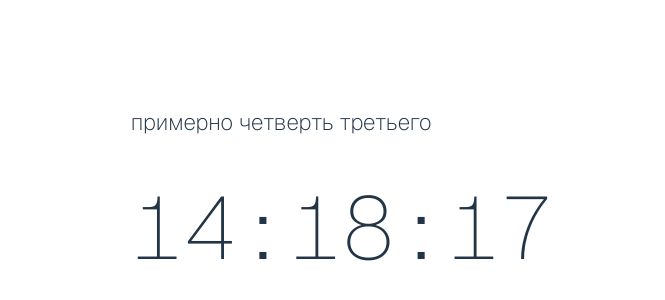
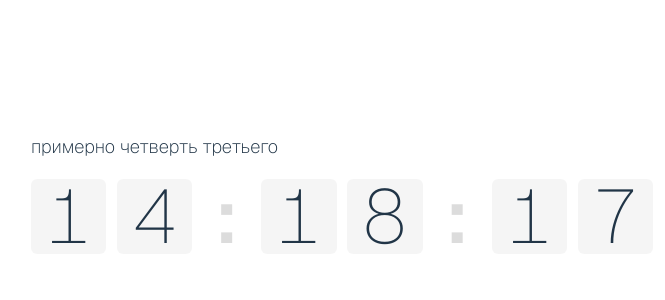
Before and after one commit to teplostanski/settime.ru, a React (Vite) app: page / in a window 1280 px wide. Shown: the part 204-504 px from the top of the page, without its empty margins (298-963 px from the left). Built offline with nearby package versions, Linux system fonts and the light colour scheme.

Commit message:
Добавляет анимацию часам

```diff
--- a/package.json
+++ b/package.json
@@ -8,7 +8,9 @@
     "preview": "vite preview"
   },
   "dependencies": {
+    "classnames": "^2.5.1",
     "geist": "^1.7.0",
+    "nanoid": "^5.1.11",
     "react": "^19.2.0",
     "react-dom": "^19.2.0"
   },
--- a/src/App.css
+++ b/src/App.css
@@ -1,28 +1,102 @@
+/* Mobile-first; clock-card = полоса карточки (ширина до min(42rem, 100%)), cqw масштабируются с вьюпортом */
 #root {
-  max-width: 1280px;
+  box-sizing: border-box;
+  /* Иначе flex-ребёнок body с min-width:auto не сужается ниже min-content часов → вылез за padding */
+  min-width: 0;
+  width: 100%;
+  max-width: 100%;
   margin: 0 auto;
-  padding: 2rem;
+  padding: max(0.75rem, env(safe-area-inset-top))
+    max(0.75rem, env(safe-area-inset-right))
+    max(0.75rem, env(safe-area-inset-bottom))
+    max(0.75rem, env(safe-area-inset-left));
   text-align: center;
 }
 
-.time {
-  font-family: 'GeistMono', monospace;
-  font-weight: 100;
-  font-size: 88px;
+@media (min-width: 480px) {
+  #root {
+    padding: max(1rem, env(safe-area-inset-top))
+      max(1rem, env(safe-area-inset-right))
+      max(1rem, env(safe-area-inset-bottom))
+      max(1rem, env(safe-area-inset-left));
+  }
+}
+
+@media (min-width: 768px) {
+  #root {
+    max-width: 1280px;
+    padding: max(1.5rem, env(safe-area-inset-top))
+      max(2rem, env(safe-area-inset-right))
+      max(2rem, env(safe-area-inset-bottom))
+      max(2rem, env(safe-area-inset-left));
+  }
 }
 
 .container {
+  box-sizing: border-box;
+  display: block;
+  min-width: 0;
+  width: min(42rem, 100%);
+  max-width: 100%;
+  margin-inline: auto;
+  padding: 0.75rem 1rem;
+  border: 1px solid rgb(255, 255, 255, 0.1);
+  border-radius: 0.75rem;
+  text-align: left;
+}
+
+@media (min-width: 480px) {
+  .container {
+    border-radius: 1rem;
+    padding: 1rem 1.25rem;
+  }
+}
+
+@media (min-width: 768px) {
+  .container {
+    padding: 1rem 1.5rem;
+  }
+}
+
+.container-inner {
+  box-sizing: border-box;
+  width: 100%;
+  max-width: 100%;
   display: flex;
-  flex-direction: column;
-  align-items: flex-start;
-  border: 1px solid rgb(255, 255, 255, 0.1);
-  border-radius: 1rem;
-  padding: 1rem 1.5rem;
+  flex-direction: column-reverse;
+  align-items: stretch;
+  min-width: 0;
+  container: clock-card / inline-size;
+}
+
+.clock-row {
+  width: 100%;
+  min-width: 0;
+}
+
+.clock-anchor {
+  box-sizing: border-box;
+  display: block;
+  width: 100%;
+  min-width: 0;
+  line-height: 0;
 }
 
 .verbal-time {
-  font-size: 1.4rem;
+  box-sizing: border-box;
+  width: 100%;
+  min-width: 0;
+  margin: 0 0 0.65em;
+  font-size: clamp(0.75rem, 0.35rem + 3.8cqw, 1.15rem);
   font-weight: 200;
-  margin-bottom: 1em;
-  margin-top: 0.5rem;
+  line-height: 1.35;
+  text-align: left;
+  overflow-wrap: break-word;
 }
+
+@container clock-card (min-width: 28rem) {
+  .verbal-time {
+    margin-bottom: 1em;
+    margin-top: 0.35rem;
+  }
+}
--- a/src/App.tsx
+++ b/src/App.tsx
@@ -5,8 +5,14 @@ import './App.css';
 export function App() {
   return (
     <div className="container">
-      <VerbalTime />
-      <CurrentTime />
+      <div className="container-inner">
+        <div className="clock-row">
+          <div className="clock-anchor">
+            <CurrentTime />
+          </div>
+        </div>
+        <VerbalTime />
+      </div>
     </div>
   );
 }
--- /dev/null
+++ b/src/components/CurrentTime.module.css
@@ -0,0 +1,146 @@
+/* HH : MM : SS — flex на всю ширину; 0.14em между цифрами в паре и между парой и «:»;
+   лишняя ширина делится на три .segment (без «ушей» у всей строки) */
+.time {
+  box-sizing: border-box;
+  width: 100%;
+  min-width: 0;
+  font-family: 'GeistMono', monospace;
+  font-weight: 100;
+  /* Верх clamp ограничиваем 100cqw/7 ≈ «6 цифр + зазоры» — иначе min-content ряда шире карточки на узком экране */
+  font-size: clamp(1.35rem, 1.42rem + 8.5cqw, min(8rem, calc(100cqw / 8)));
+  line-height: 1;
+  display: flex;
+  flex-wrap: nowrap;
+  align-items: center;
+  gap: 0.14em;
+  font-variant-numeric: tabular-nums;
+  user-select: none;
+}
+
+.segment {
+  box-sizing: border-box;
+  flex: 1 1 0;
+  min-width: 0;
+  display: flex;
+  align-items: center;
+  justify-content: center;
+  gap: 0.14em;
+}
+
+.digitWrapper {
+  position: relative;
+  box-sizing: border-box;
+  flex: 0 0 auto;
+  width: 1em;
+  max-width: 100%;
+  height: 1em;
+  overflow: hidden;
+  border-radius: 0.08em;
+  text-align: center;
+  background: rgba(255, 255, 255, 0.02);
+}
+
+.digit {
+  position: absolute;
+  left: 0;
+  top: 0;
+  width: 100%;
+  height: 1em;
+  display: flex;
+  align-items: center;
+  justify-content: center;
+  line-height: 1;
+  will-change: transform, opacity, filter;
+}
+
+.digitExit {
+  animation: digit-fall-out 0.35s cubic-bezier(0.175, 0.885, 0.32, 1.1) forwards;
+}
+
+.digitEnter {
+  animation: digit-fall-in 0.35s cubic-bezier(0.175, 0.885, 0.32, 1.1) forwards;
+}
+
+.sep {
+  box-sizing: border-box;
+  flex: 0 0 auto;
+  align-self: center;
+  padding: 0 0.02em;
+  font-weight: 600;
+  color: rgba(255, 255, 255, 0.65);
+  line-height: 1;
+  animation: sep-pulse 1s ease-in-out infinite;
+  font-family: 'GeistMono', monospace;
+}
+
+@keyframes digit-fall-out {
+  0% {
+    top: 0;
+    filter: blur(1px);
+    opacity: 1;
+  }
+  50% {
+    filter: blur(1px);
+  }
+  100% {
+    top: 1em;
+    filter: blur(0);
+    opacity: 0;
+  }
+}
+
+@keyframes digit-fall-in {
+  0% {
+    top: -1em;
+    filter: blur(1px);
+    opacity: 0;
+  }
+  50% {
+    filter: blur(1px);
+  }
+  70% {
+    top: 0.04em;
+    opacity: 1;
+    filter: blur(0);
+  }
+  85% {
+    top: 0.02em;
+  }
+  100% {
+    top: 0;
+    filter: blur(0);
+    opacity: 1;
+  }
+}
+
+@keyframes sep-pulse {
+  0%,
+  100% {
+    opacity: 1;
+  }
+  50% {
+    opacity: 0.3;
+  }
+}
+
+@container clock-card (min-width: 22rem) {
+  .digitWrapper {
+    border-radius: 0.1em;
+  }
+}
+
+@container clock-card (min-width: 32rem) {
+  .digitWrapper {
+    border-radius: 0.12em;
+  }
+}
+
+@media (prefers-color-scheme: light) {
+  .digitWrapper {
+    background: rgba(0, 0, 0, 0.04);
+  }
+
+  .sep {
+    color: rgba(0, 0, 0, 0.45);
+  }
+}
--- a/src/components/CurrentTime.tsx
+++ b/src/components/CurrentTime.tsx
@@ -1,22 +1,109 @@
-import { useEffect, useState } from 'react';
+import {
+  useEffect,
+  useLayoutEffect,
+  useState,
+  useTransition,
+} from 'react';
+import cn from 'classnames';
+import { nanoid } from 'nanoid';
 import { padZero } from '../shared/utils';
+import styles from './CurrentTime.module.css';
+
+const ANIMATION_DURATION = 350;
+
+interface DigitItem {
+  value: string;
+  isExiting: boolean;
+  isEntering: boolean;
+  id: string;
+}
+
+interface DigitSlotProps {
+  value: string;
+}
+
+function DigitSlot({ value }: DigitSlotProps) {
+  const [digits, setDigits] = useState<DigitItem[]>([
+    { value, isExiting: false, isEntering: false, id: nanoid() },
+  ]);
+  const [, startTransition] = useTransition();
+
+  useLayoutEffect(() => {
+    startTransition(() => {
+      setDigits((prevDigits) => {
+        const lastDigit = prevDigits[prevDigits.length - 1];
+        if (lastDigit.value === value) return prevDigits;
+
+        return [
+          { ...lastDigit, isExiting: true, isEntering: false },
+          { value, isExiting: false, isEntering: true, id: nanoid() },
+        ];
+      });
+    });
+
+    const exitTimer = window.setTimeout(() => {
+      setDigits((prev) => prev.filter((d) => !d.isExiting));
+    }, ANIMATION_DURATION);
+
+    const enterTimer = window.setTimeout(() => {
+      setDigits((prev) =>
+        prev.map((d) => (d.isEntering ? { ...d, isEntering: false } : d)),
+      );
+    }, ANIMATION_DURATION);
+
+    return () => {
+      clearTimeout(exitTimer);
+      clearTimeout(enterTimer);
+    };
+  }, [value]);
+
+  return (
+    <span className={styles.digitWrapper}>
+      {digits.map((digit) => (
+        <span
+          key={digit.id}
+          className={cn(styles.digit, {
+            [styles.digitExit]: digit.isExiting,
+            [styles.digitEnter]: digit.isEntering,
+          })}
+        >
+          {digit.value}
+        </span>
+      ))}
+    </span>
+  );
+}
 
 export function CurrentTime() {
-  const [currentTime, setCurrentTime] = useState(new Date());
+  const [currentTime, setCurrentTime] = useState(() => new Date());
 
   useEffect(() => {
-    const timer = setInterval(() => setCurrentTime(new Date()), 1000);
+    const timer = window.setInterval(() => setCurrentTime(new Date()), 1000);
     return () => {
       clearInterval(timer);
     };
   }, []);
 
+  const hours = padZero(currentTime.getHours());
+  const minutes = padZero(currentTime.getMinutes());
+  const seconds = padZero(currentTime.getSeconds());
+
   return (
-    <>
-      <span className="time">
-        {padZero(currentTime.getHours())}:{padZero(currentTime.getMinutes())}:
-        {padZero(currentTime.getSeconds())}
+    <span className={styles.time} role="timer" aria-live="polite">
+      <span className={styles.segment}>
+        <DigitSlot value={hours[0]} />
+        <DigitSlot value={hours[1]} />
       </span>
-    </>
+      <span className={styles.sep}>:</span>
+      <span className={styles.segment}>
+        <DigitSlot value={minutes[0]} />
+        <DigitSlot value={minutes[1]} />
+      </span>
+      <span className={styles.sep}>:</span>
+      <span className={styles.segment}>
+        <DigitSlot value={seconds[0]} />
+        <DigitSlot value={seconds[1]} />
+      </span>
+    </span>
   );
 }
```
Also changed, not shown: 1 other file (tests, documents, lock files or other folders).
